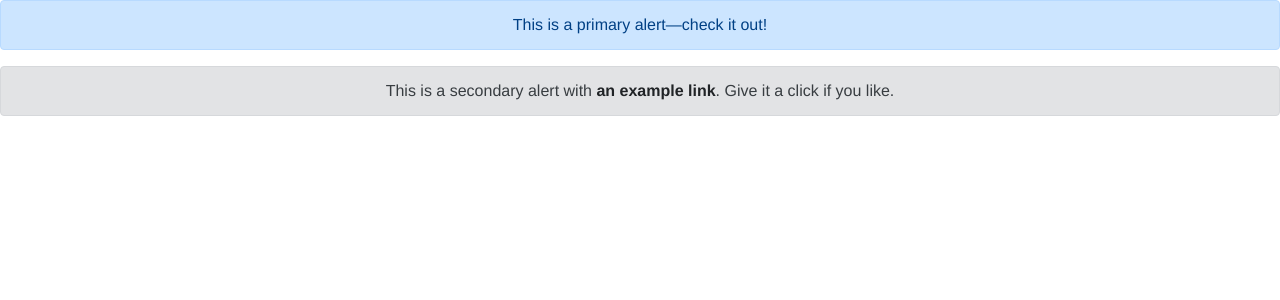
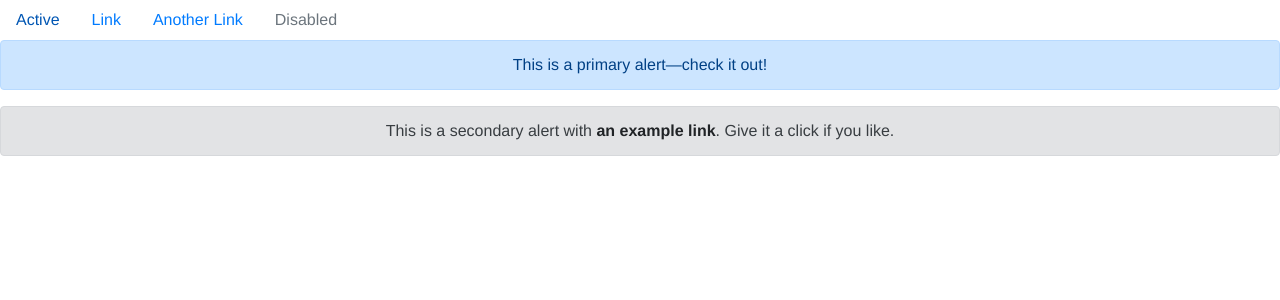
Before and after one commit to 33750900053607/my-bootstrap-vue, a Vue app: page / in a window 1280 px wide. Shown: the top 300 px of the page. Built offline with nearby package versions, Linux system fonts and the light colour scheme.

Commit message:
Navigation

```diff
--- a/src/App.vue
+++ b/src/App.vue
@@ -1,5 +1,13 @@
 <template>
   <div id="app">
+<div>
+  <b-nav>
+    <b-nav-item active>Active</b-nav-item>
+    <b-nav-item>Link</b-nav-item>
+    <b-nav-item>Another Link</b-nav-item>
+    <b-nav-item disabled>Disabled</b-nav-item>
+  </b-nav>
+</div>
 <div class="alert alert-primary" role="alert">
   This is a primary alert—check it out!
 </div>
```
Also changed, not shown: 7 other files (tests, documents, lock files or other folders).
